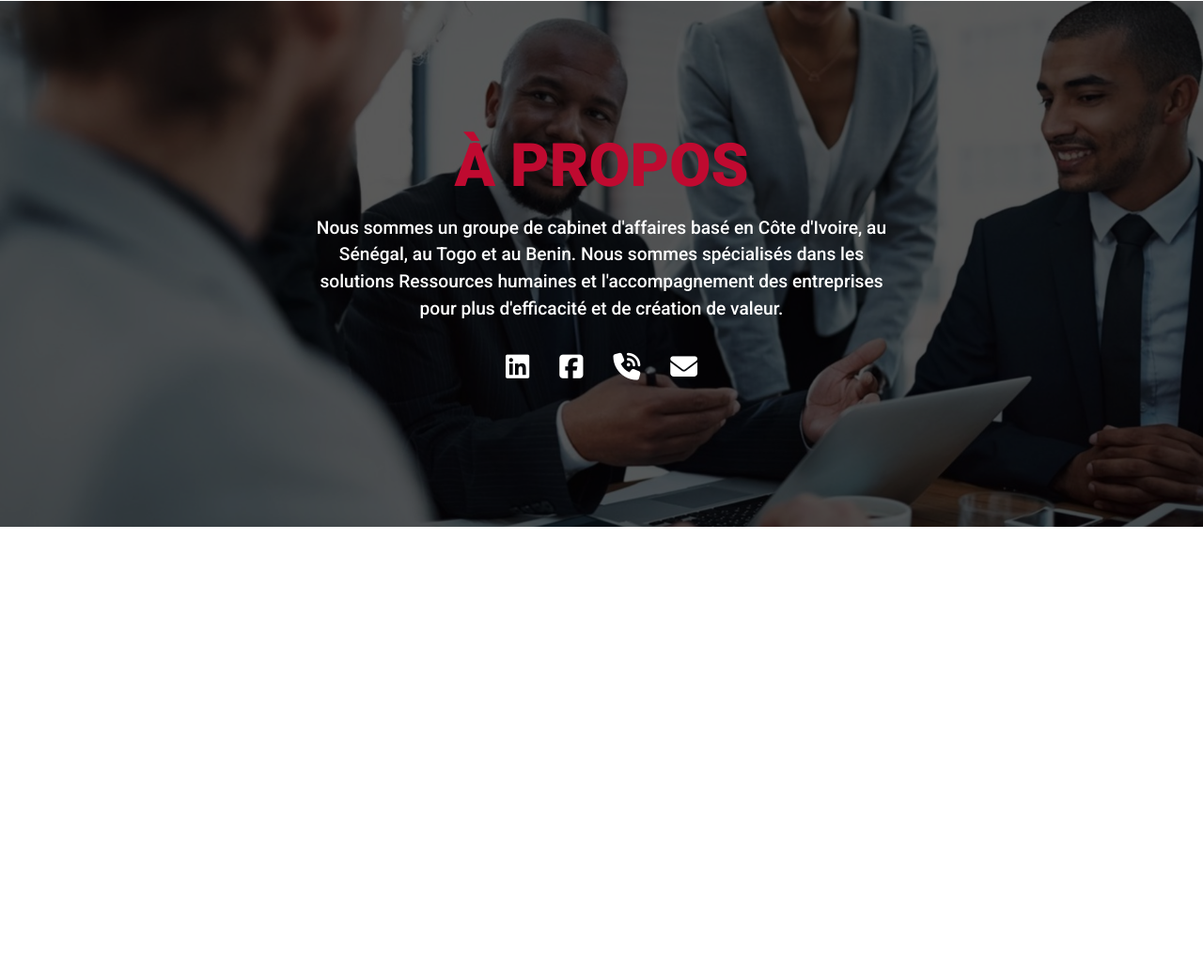
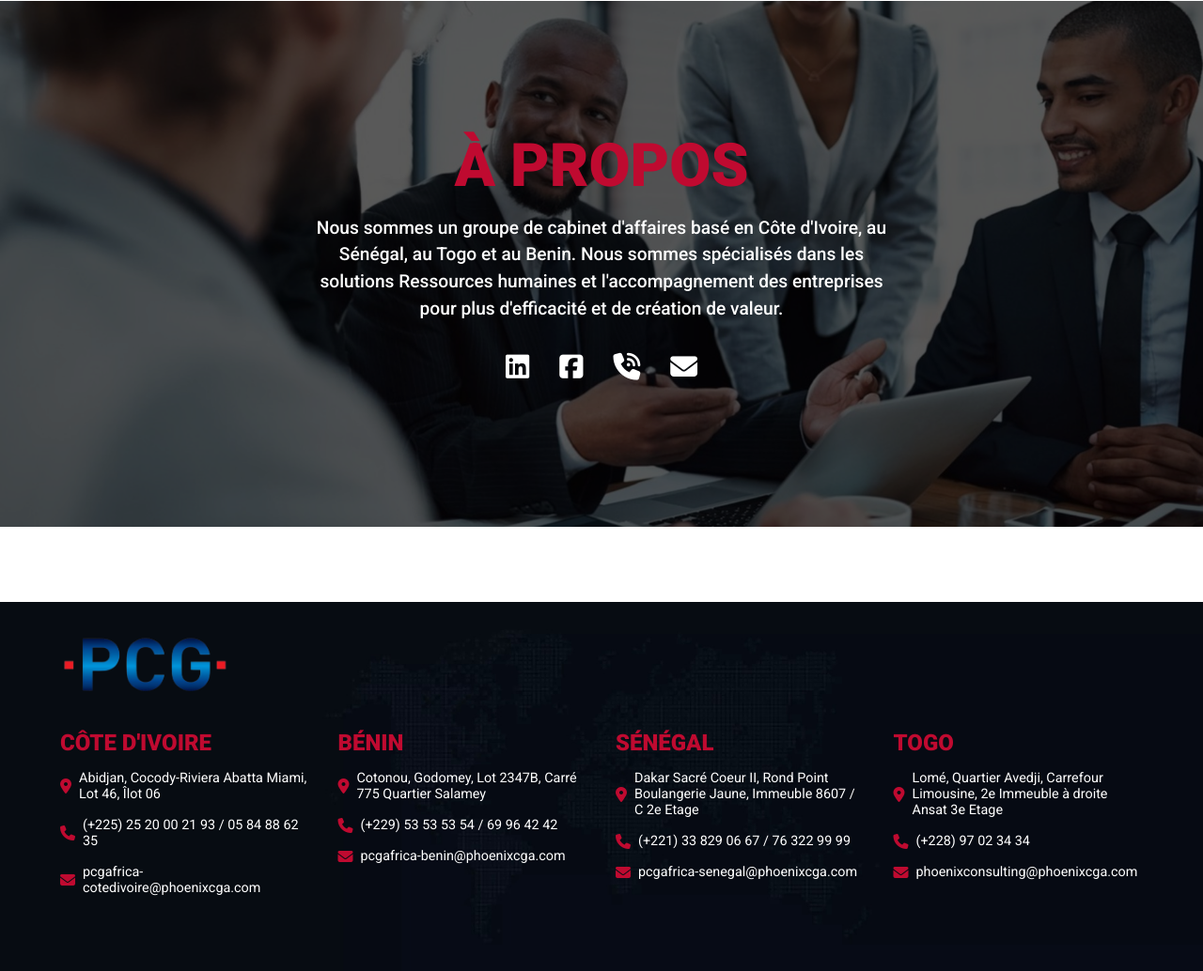
Before and after one commit to BlackFury117/Phoenix-Consulting-Group-Africa, a plain HTML site: page index.html in a window 1280 px wide. Shown: the part 4092-5126 px from the top of the page at 94% size. Before the commit the page ends 4733 px from the top, so only its background shows below. Drawn offline with Linux system fonts and the light colour scheme.

Commit message:
Making the footer section

```diff
--- a/index.html
+++ b/index.html
@@ -356,9 +356,6 @@
                             <i class="icon fa-solid fa-envelope"></i>
                         </a>
                         <!-- Dakar-Sénégal; Sacré Coeur II; Immeuble N°8607/C 2e étage 25677 Dakar Fann Dakar, Sénégal, Dakar, Senegal -->
-                        <!-- <a href="#">
-                            <i class="icon fa-solid fa-link"></i>
-                        </a> -->
                     </div>
                 </div>
             </div>
@@ -366,7 +363,77 @@
 
     </main>
 
+    <!------------------------- FOOTER SECTION ------------------------->
     <footer>
+
+        <div class="brand-section">
+            <a href="index.html">
+                <img class="logo-footer" src="./assets/images/Phoenix-Consulting-Group-Logo.png" alt="PCG LOGO">
+            </a>
+        </div>
+
+        <div class="footer-columns">
+            <div class="footer-column">
+                <h3>CÔTE D'IVOIRE</h3>
+                <div class="map">
+                    <i class="icon-footer fa-solid fa-location-dot"></i>
+                    <span>Abidjan, Cocody-Riviera Abatta Miami, Lot 46, Îlot 06</span>
+                </div>
+                <div class="map">
+                    <i class="icon-footer fa-solid fa-phone"></i>
+                    <span>(+225) 25 20 00 21 93 / 05 84 88 62 35</span>
+                </div>
+                <div class="map">
+                    <i class="icon-footer fa-solid fa-envelope"></i>
+                    <span>pcgafrica-cotedivoire@phoenixcga.com</span>
+                </div>
+            </div>
+            <div class="footer-column">
+                <h3>BÉNIN</h3>
+                <div class="map">
+                    <i class="icon-footer fa-solid fa-location-dot"></i>
+                    <span>Cotonou, Godomey, Lot 2347B, Carré 775 Quartier Salamey</span>
+                </div>
+                <div class="map">
+                    <i class="icon-footer fa-solid fa-phone"></i>
+                    <span>(+229) 53 53 53 54 / 69 96 42 42</span>
+                </div>
+                <div class="map">
+                    <i class="icon-footer fa-solid fa-envelope"></i>
+                    <span>pcgafrica-benin@phoenixcga.com</span>
+                </div>
+            </div>
+            <div class="footer-column">
+                <h3>SÉNÉGAL</h3>
+                <div class="map">
+                    <i class="icon-footer fa-solid fa-location-dot"></i>
+                    <span>Dakar Sacré Coeur II, Rond Point Boulangerie Jaune, Immeuble 8607 / C 2e Etage</span>
+                </div>
+                <div class="map">
+                    <i class="icon-footer fa-solid fa-phone"></i>
+                    <span>(+221) 33 829 06 67 / 76 322 99 99</span>
+                </div>
+                <div class="map">
+                    <i class="icon-footer fa-solid fa-envelope"></i>
+                    <span>pcgafrica-senegal@phoenixcga.com</span>
+                </div>
+            </div>
+            <div class="footer-column">
+                <h3>TOGO</h3>
+                <div class="map">
+                    <i class="icon-footer fa-solid fa-location-dot"></i>
+                    <span>Lomé, Quartier Avedji, Carrefour Limousine, 2e Immeuble à droite Ansat 3e Etage</span>
+                </div>
+                <div class="map">
+                    <i class="icon-footer fa-solid fa-phone"></i>
+                    <span>(+228) 97 02 34 34</span>
+                </div>
+                <div class="map">
+                    <i class="icon-footer fa-solid fa-envelope"></i>
+                    <span>phoenixconsulting@phoenixcga.com</span>
+                </div>
+            </div>
+        </div>
 
     </footer>
 
--- a/scss/styles.scss
+++ b/scss/styles.scss
@@ -665,3 +665,65 @@ nav {
     }
   }
 }
+
+                      /// FOOTER SECTION ///
+
+footer {
+  background-image: url(/assets/images/footer_bg.jpg);
+  background-size:cover;
+  background-position: center;
+  height: 100%;
+  padding: 0 4rem 4rem 4rem;
+
+  .brand-section {
+    text-align: left;
+    padding: 2rem 0;
+
+    .logo-footer{
+      width: 180px;
+    }
+  }
+
+  .footer-columns {
+    display: flex;
+    justify-content: space-between;
+    flex-wrap: wrap;
+    gap: 20px 30px;
+    color: #fff;
+
+    .footer-column {
+      flex: 1;
+      display: flex;
+      flex-direction: column;
+      text-align: left;
+
+      .map{
+        display: flex;
+        align-items: center;
+        margin-bottom: 1rem;
+
+        .icon-footer{
+          color: variables.$main-red-color;
+          font-size: 1rem;
+          margin-right: .5rem;
+        }
+
+        span{
+          font-size: .9rem;
+        }
+      }
+
+      h3 {
+        color: variables.$main-red-color;
+        font-size: 1.5rem;
+        margin-bottom: 1rem;
+      }
+
+      p{
+        font-weight: 500;
+        font-size: .9rem;
+        margin-bottom: .9rem;
+      }
+    }
+  }
+}
```
Also changed, not shown: assets/images/footer_bg.jpg (added), dist/styles.css, 1 other file.
